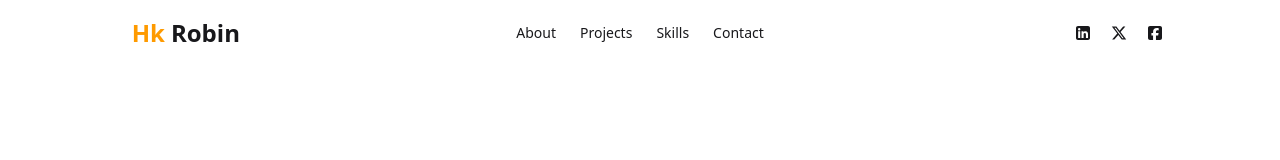
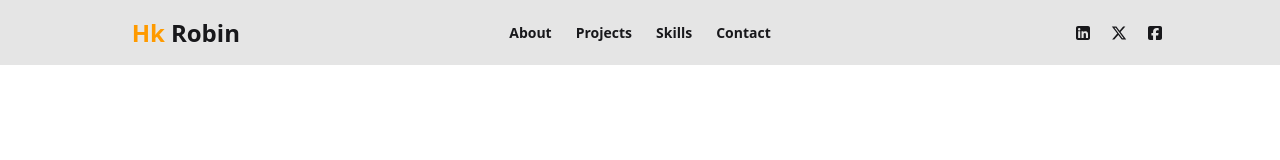
Before and after one commit to hkrobinbrother/portfolio-web, a React (Vite) app: page / in a window 1280 px wide. Shown: the top 160 px of the page. Built offline with nearby package versions, Linux system fonts and the light colour scheme.

Commit message:
change the resume

```diff
--- a/src/Components/About/About.jsx
+++ b/src/Components/About/About.jsx
@@ -28,8 +28,8 @@ const About = () => {
             <h1 className="flex items-center gap-2"><FaPhoneAlt  className="text-3xl text-green-400" /> <span className="text-xl font-bold ml-2">01302012386</span></h1>
           </div>
           <a
-            href="/Hasan-Kabir-Resume (1).pdf.pdf"
-            download="Hasan-Kabir-Resume.pdf.pdf"
+            href="/Hasan-Kabir-Robin-Resume.pdf"
+            download="Hasan-Kabir-Robin-Resume.pdf"
             className="btn btn-primary rounded-full px-6 py-2  shadow-blue-900 shadow-lg items-center mt-2"
           >
             Download CV <FaDownload />
--- a/src/Components/Header/Navbar.jsx
+++ b/src/Components/Header/Navbar.jsx
@@ -1,8 +1,13 @@
-import { FontAwesomeIcon } from '@fortawesome/react-fontawesome'
-import { faSquareFacebook, faSquareLinkedin, faXTwitter } from "@fortawesome/free-brands-svg-icons";
+import { FontAwesomeIcon } from "@fortawesome/react-fontawesome";
+import {
+  faSquareFacebook,
+  faSquareLinkedin,
+  faXTwitter,
+} from "@fortawesome/free-brands-svg-icons";
 
 const Navbar = () => {
   return (
+    <div className=" w-full sticky top-0 bg-black/10 ">
       <div className="navbar md:w-10/12 mx-auto flex">
         <div className="navbar-start">
           <div className="dropdown">
@@ -25,16 +30,16 @@ const Navbar = () => {
             </div>
             <ul
               tabIndex="-1"
-            className="menu menu-sm dropdown-content bg-base-100 rounded-box z-1 mt-3 w-52 p-2 shadow"
+              className="menu menu-sm dropdown-content bg-base-100 rounded-box z-1 mt-3 w-52 p-2 shadow "
             >
-           <li>
+              <li className="">
                 <a>About</a>
               </li>
               <li>
                 <a>Services</a>
               </li>
               <li>
-            <a >Work</a>
+                <a>Work</a>
               </li>
               <li>
                 <a>Contact</a>
@@ -46,25 +51,38 @@ const Navbar = () => {
           </a>
         </div>
         <div className="navbar-center hidden lg:flex">
-        <ul className="menu menu-horizontal px-1">
+          <ul className="menu menu-horizontal px-1 font-bold">
             <li>
-            <a href='#about'>About</a>
+              <a href="#about">About</a>
             </li>
             <li>
-            <a href='#project' >Projects</a>
+              <a href="#project">Projects</a>
             </li>
             <li>
-            <a href='#skills'>Skills</a>
+              <a href="#skills">Skills</a>
             </li>
             <li>
-            <a href='#contact'>Contact</a>
+              <a href="#contact">Contact</a>
             </li>
           </ul>
         </div>
         <div className="navbar-end flex gap-4">
-        <a href='https://www.linkedin.com/in/hk-robin/' className="cursor-pointer"><FontAwesomeIcon icon={faSquareLinkedin} /></a>
-        <a href='https://x.com/HkRobin8' className="cursor-pointer"><FontAwesomeIcon icon={faXTwitter} /></a>
-        <a href='https://www.facebook.com/mdhk.robin.5'  className='cursor-pointer'><FontAwesomeIcon icon={faSquareFacebook} /></a>
+          <a
+            href="https://www.linkedin.com/in/hk-robin/"
+            className="cursor-pointer"
+          >
+            <FontAwesomeIcon icon={faSquareLinkedin} />
+          </a>
+          <a href="https://x.com/HkRobin8" className="cursor-pointer">
+            <FontAwesomeIcon icon={faXTwitter} />
+          </a>
+          <a
+            href="https://www.facebook.com/mdhk.robin.5"
+            className="cursor-pointer"
+          >
+            <FontAwesomeIcon icon={faSquareFacebook} />
+          </a>
+        </div>
       </div>
     </div>
   );
```
Also changed, not shown: 1 other file (tests, documents, lock files or other folders). Lines whose indentation alone changed are shown as unchanged.
